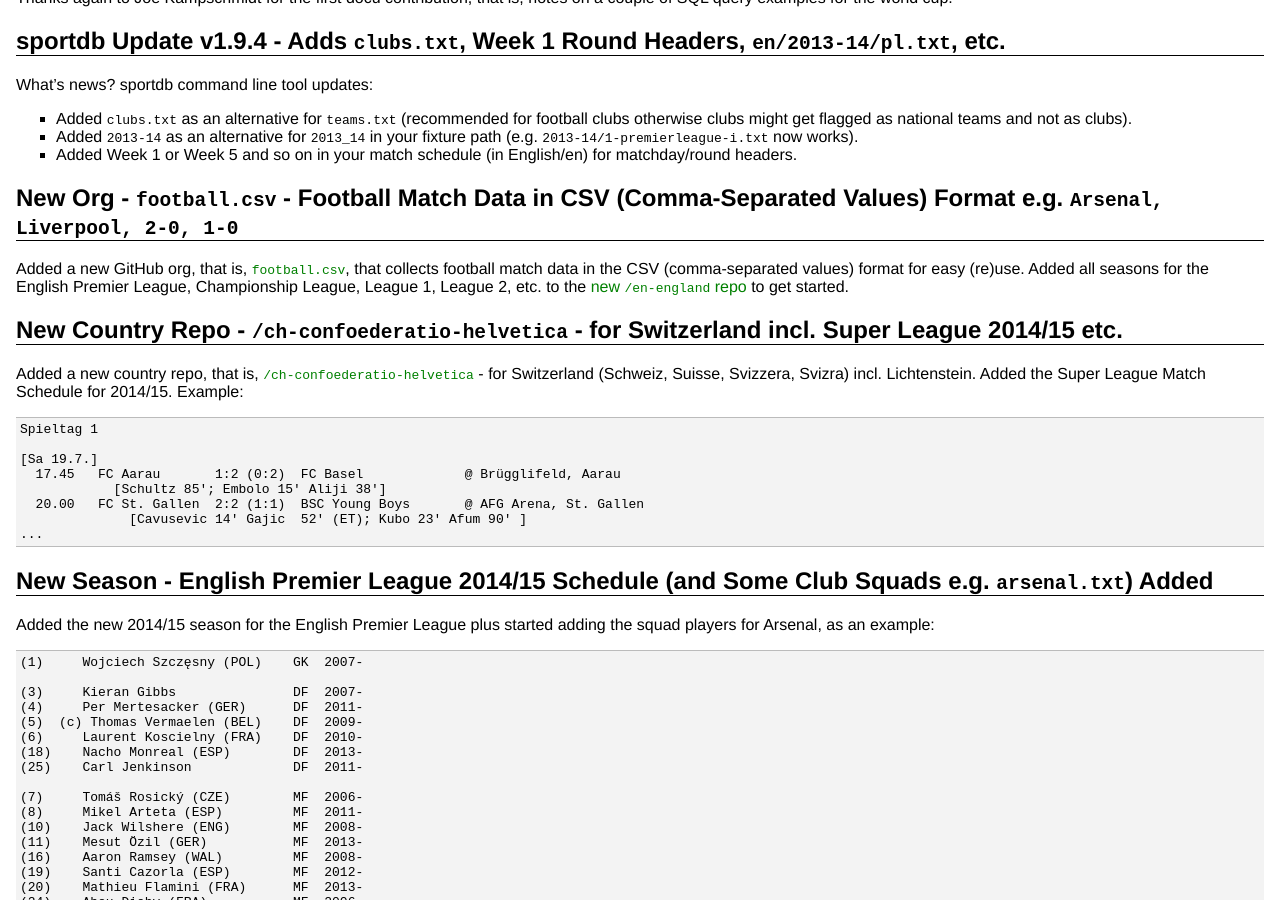
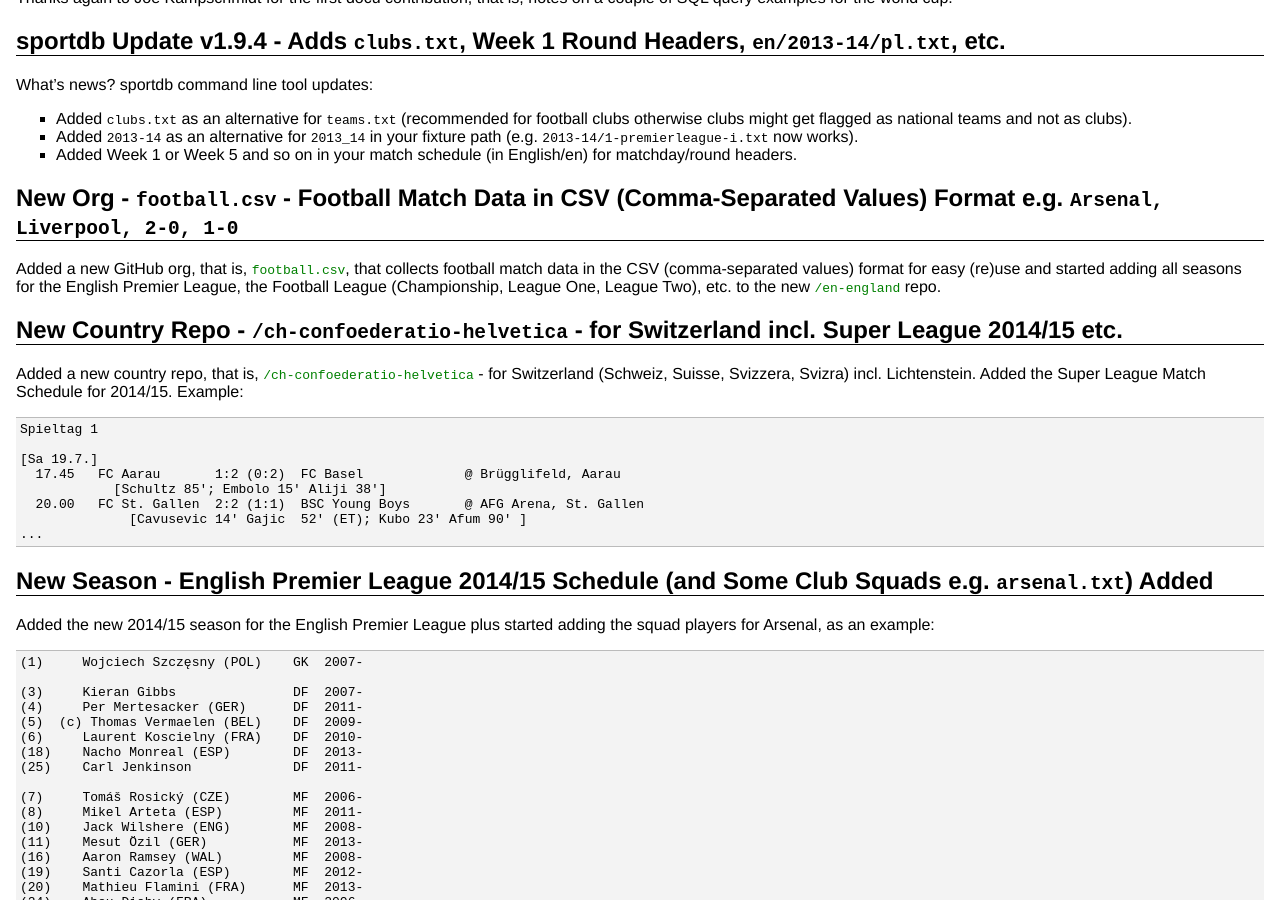
Before and after one commit to openfootball/openfootball.github.io, a Jekyll site: the page built from news.md, in a window 1280 px wide and 900 px high, scrolled down 437 px. Built offline with Jekyll 4.4.1, drawn with Linux system fonts in a browser that asks for light colours.

Commit message:
Update news.md

```diff
--- a/news.md
+++ b/news.md
@@ -35,9 +35,8 @@ What's news? sportdb command line tool updates:
 ## New Org - `football.csv` - Football Match Data in CSV (Comma-Separated Values) Format e.g. `Arsenal, Liverpool, 2-0, 1-0`
 
 Added a new GitHub org, that is, [`football.csv`](https://github.com/footballcsv),
-that collects football match data in the CSV (comma-separated  values) format for easy (re)use.
-Added all seasons for the English Premier League, Championship League, League 1, League 2, etc.
-to the [new `/en-england` repo](https://github.com/footballcsv/en-england) to get started.
+that collects football match data in the CSV (comma-separated  values) format for easy (re)use and started adding all seasons for the English Premier League, the Football League (Championship, League One, League Two), etc.
+to the new [`/en-england`](https://github.com/footballcsv/en-england) repo.
 
 
 
```
